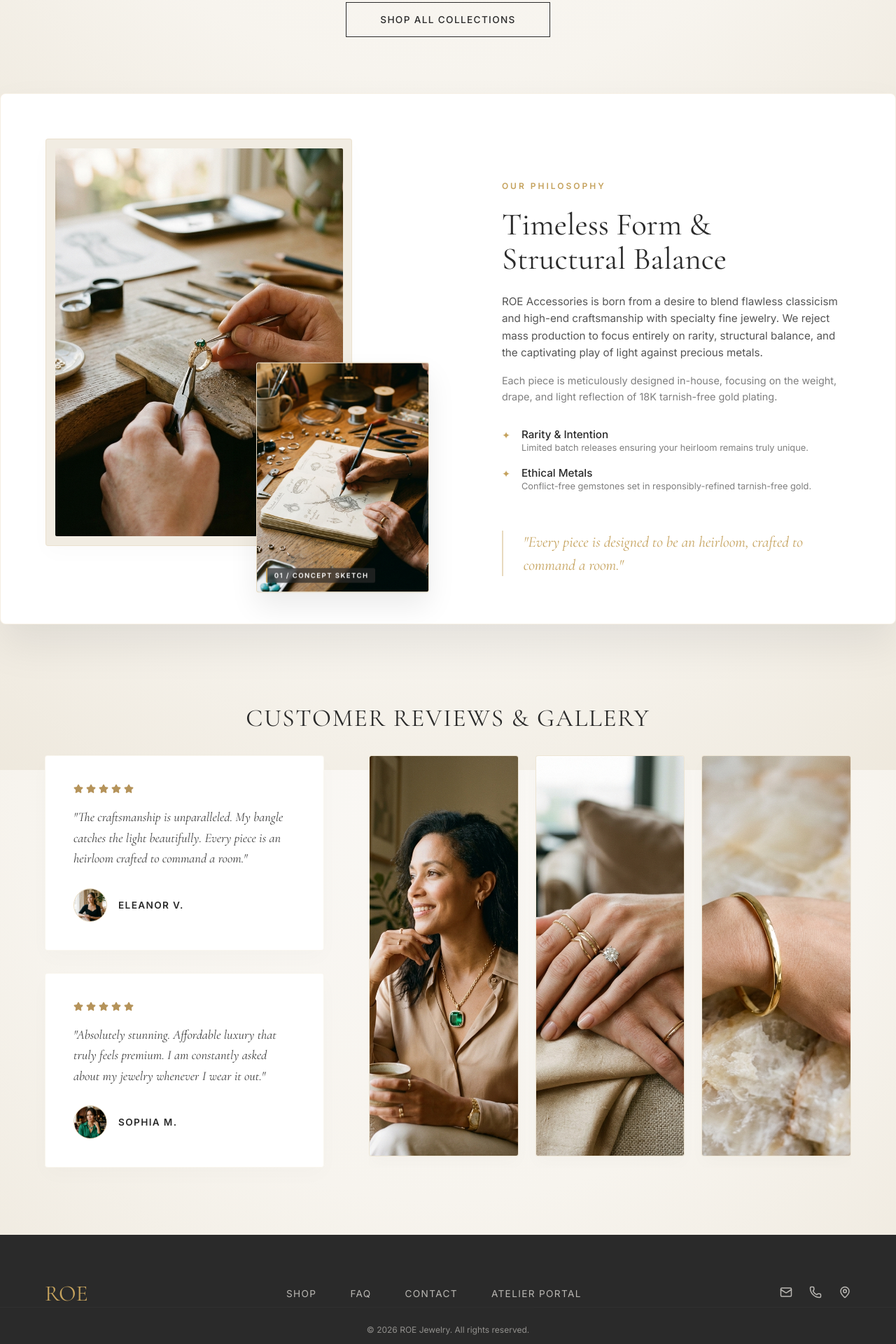
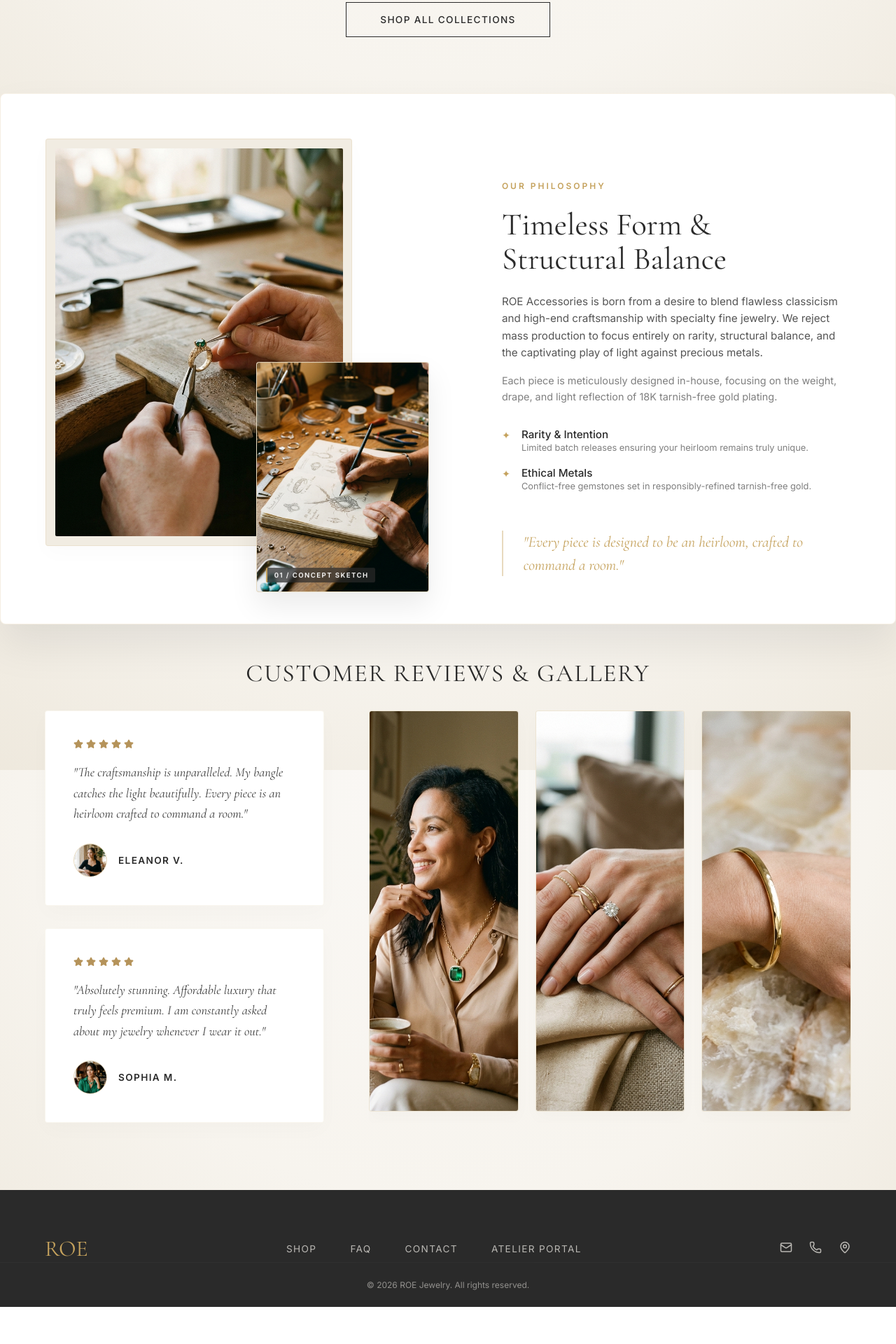
Before and after one commit to teiiy/roe-jewelry, a React (Vite) app: page / in a window 1280 px wide. Shown: the part 1300-3220 px from the top of the page at 70% size. After the commit the page ends 3167 px from the top, so only its background shows below. Built offline with nearby package versions, Linux system fonts and the light colour scheme.

Commit message:
style: reduce total spacing between brand story and testimonials to 4rem

```diff
--- a/src/components/BrandStory.css
+++ b/src/components/BrandStory.css
@@ -3,7 +3,7 @@
   padding-bottom: 0.5rem;
   /* Reduced padding-bottom to align card base with the floating inset picture */
   margin-top: 5rem !important;
-  margin-bottom: 3rem !important;
+  margin-bottom: 1rem !important;
   margin-left: auto !important;
   margin-right: auto !important;
   /* Adjusted margin-bottom to bring testimonials section closer */
--- a/src/components/Testimonials.css
+++ b/src/components/Testimonials.css
@@ -1,5 +1,5 @@
 .testimonials.container {
-  padding-top: 4rem;
+  padding-top: 2rem;
   padding-bottom: 6rem;
   margin-top: 1rem !important;
   margin-left: auto !important;
```
